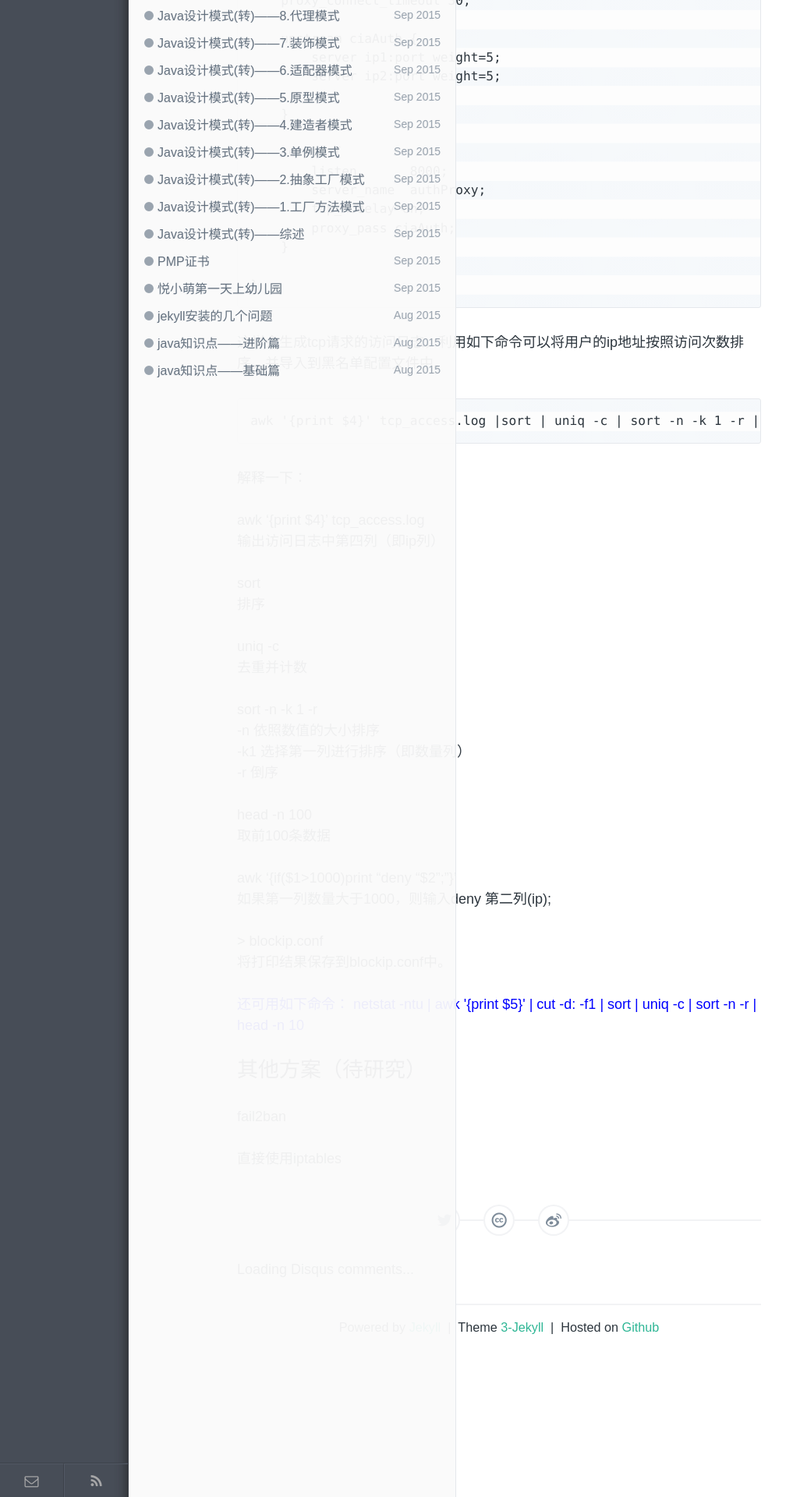
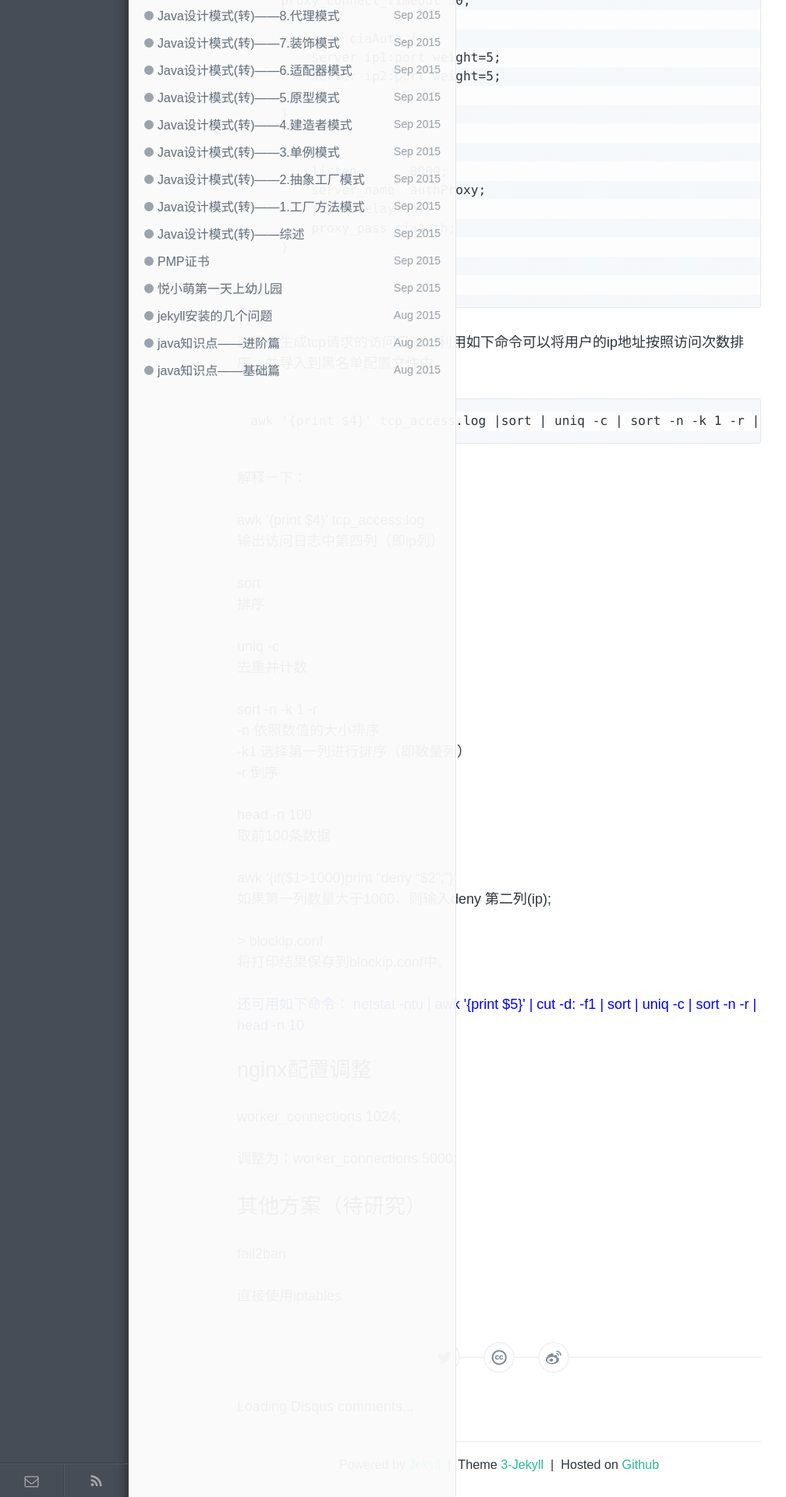
Before and after one commit to DrizztM/DrizztM.github.io, a Jekyll site: the page built from _posts/技术/2015-10-30-the-server-was-attacked.md, in a window 1280 px wide. Shown: the part 841-2761 px from the top of the page at 78% size, without its empty margins (0-1008 px from the left). Built offline with Jekyll 4.4.1, drawn with Linux system fonts in a browser that asks for light colours; Markdown is read by kramdown in place of the engine named in the settings; comment, search, counter and statistics services are not loaded.

Commit message:
修改一篇文章

```diff
--- a/_posts/技术/2015-10-30-the-server-was-attacked.md
+++ b/_posts/技术/2015-10-30-the-server-was-attacked.md
@@ -84,6 +84,13 @@ awk '{if($1>1000)print "deny "$2";"}'<br>
 
 <font color="blue">还可用如下命令： netstat -ntu | awk '{print $5}' | cut -d: -f1 | sort | uniq -c | sort -n -r | head -n 10</font>
 
+
+## nginx配置调整
+
+worker_connections  1024;
+
+调整为：worker_connections  5000;
+
 ## 其他方案（待研究）
 
 fail2ban
```
